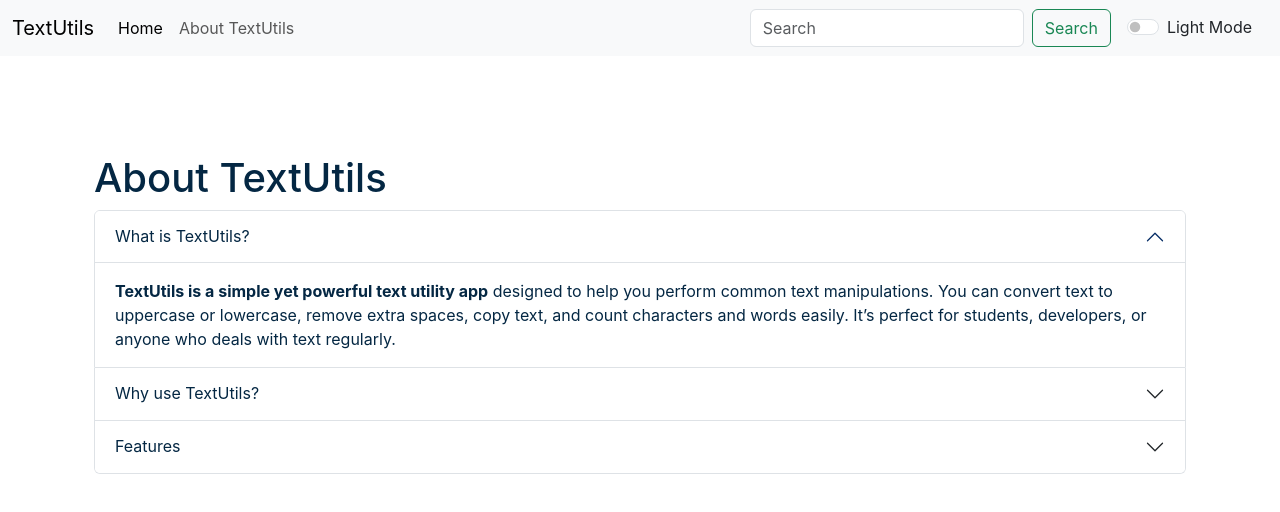
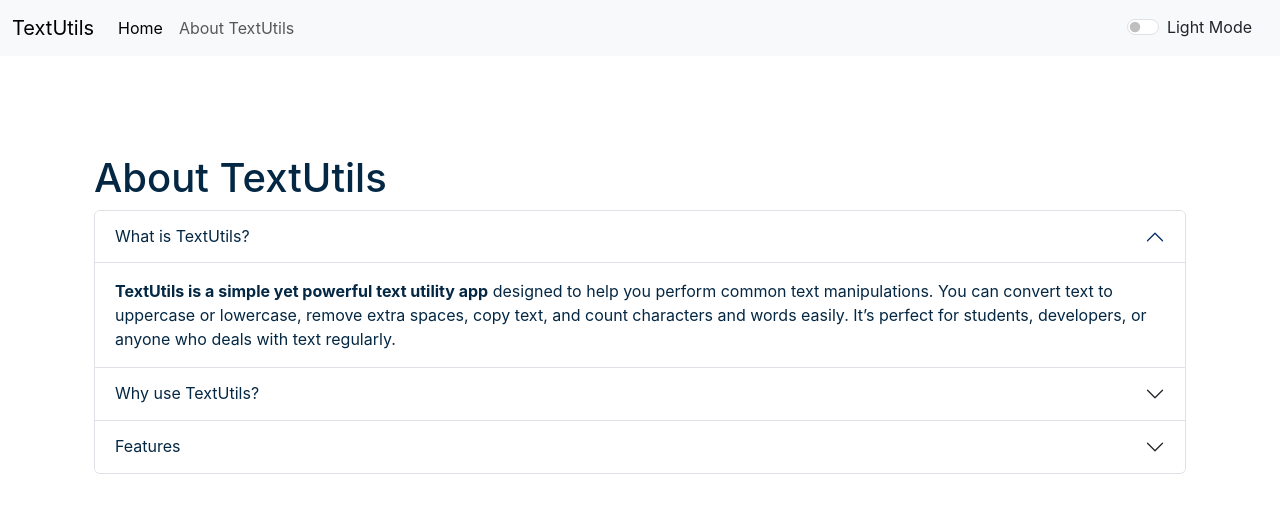
Before and after one commit to s4rthaksingh/TextUtils, a React (Create React App) app: page /TextUtils/about in a window 1280 px wide. Shown: the top 512 px of the page. Built offline with nearby package versions, Linux system fonts and the light colour scheme.

Commit message:
Remove search button from navbar

```diff
--- a/src/components/Navbar.js
+++ b/src/components/Navbar.js
@@ -35,17 +35,6 @@
               </Link>
             </li>
           </ul>
-          <form className="d-flex" role="search">
-            <input
-              className="form-control me-2"
-              type="search"
-              placeholder="Search"
-              aria-label="Search"
-            />
-            <button className="btn btn-outline-success" type="submit">
-              Search
-            </button>
-          </form>
           <div className={`form-check form-switch mx-3 text-${props.mode === 'light' ? 'dark' : 'light'}`}>
             <input
               className="form-check-input"
```
